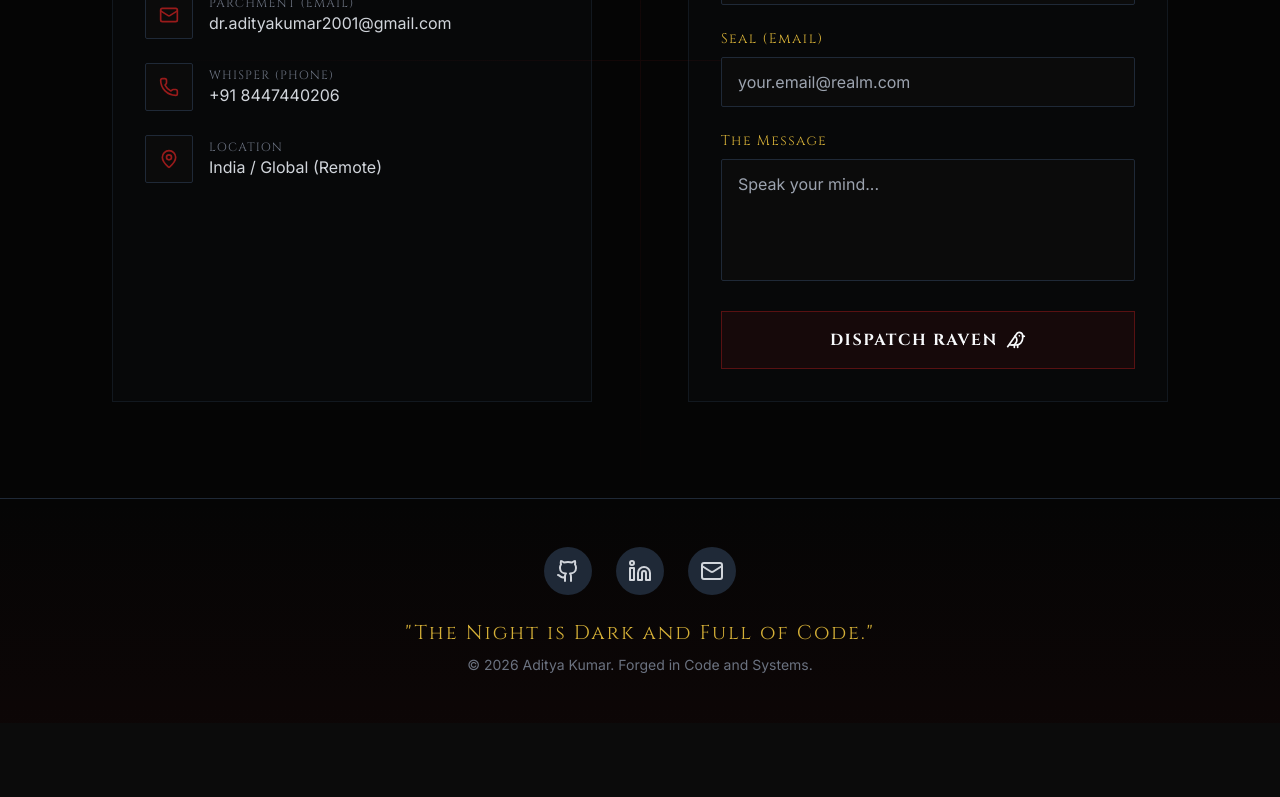
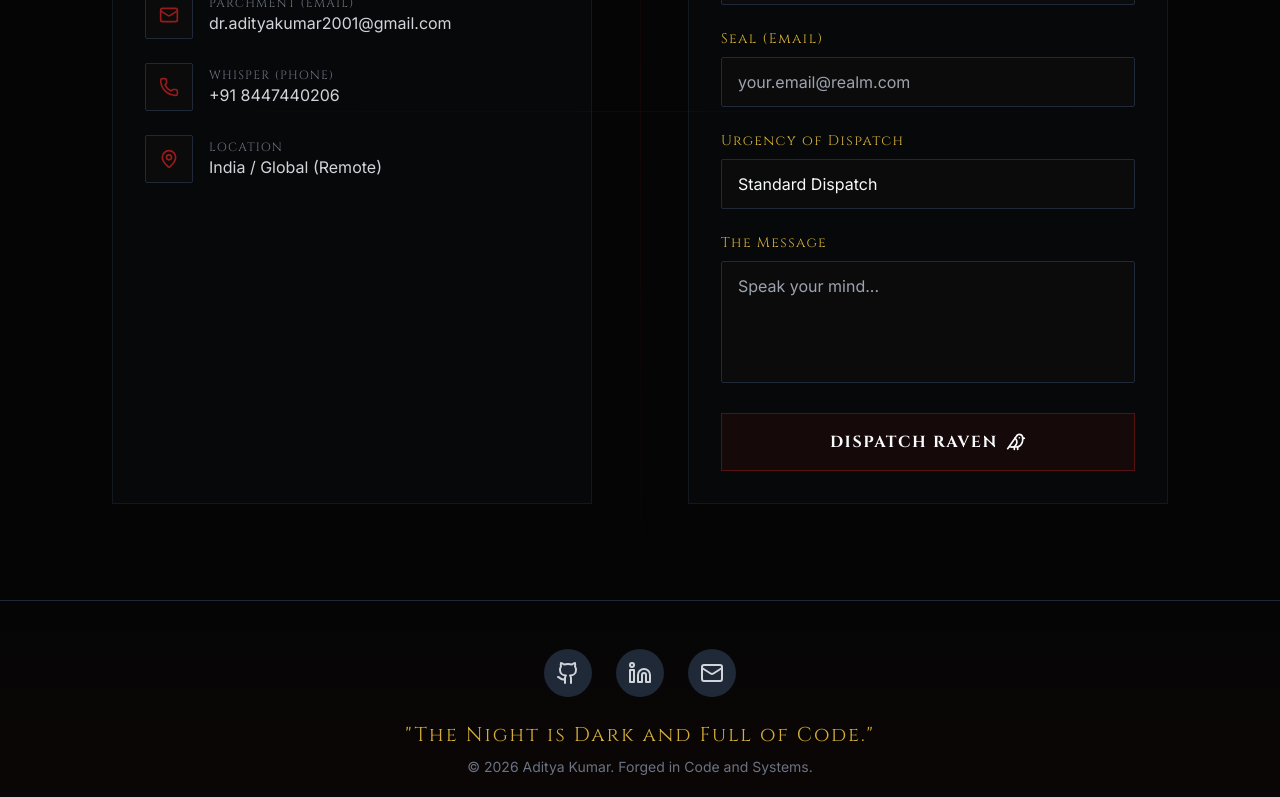
Before and after one commit to 002-Aditya/got-portfolio, a React app: page / in a window 1280 px wide. Shown: the part 6312-7109 px from the top of the page. Before the commit the page ends 7035 px from the top, so only its background shows below. Built offline with nearby package versions, Linux system fonts and the light colour scheme; the HTML template or start-up script is replaced by a standard one.

Commit message:
email sending along with flying raven

```diff
--- a/src/components/Contact.jsx
+++ b/src/components/Contact.jsx
@@ -4,7 +4,7 @@ import { Mail, Phone, MapPin, Bird } from 'lucide-react';
 import emailjs from '@emailjs/browser';
 import { fadeUp } from '../animations';
 
-import crowVideo from '../assets/videos/Crow_Messenger_Animated_Video.mp4';
+import crowVideo from '../assets/videos/AnimatedCrow.mp4';
 
 const Contact = () => {
   const formRef = useRef();
@@ -166,6 +166,20 @@ const Contact = () => {
                   />
                 </div>
 
+                {/* NEW FIELD: Urgency Dropdown */}
+                <div>
+                  <label htmlFor="urgency" className="font-cinzel text-sm text-gold tracking-widest block mb-2 cursor-pointer">Urgency of Dispatch</label>
+                  <select
+                    id="urgency"
+                    name="urgency_level"
+                    className="w-full bg-charcoal border border-iron rounded-sm px-4 py-3 text-frost font-inter focus:outline-none focus:border-gold focus:ring-1 focus:ring-gold transition-all appearance-none cursor-pointer"
+                  >
+                    <option value="Standard Dispatch">Standard Dispatch</option>
+                    <option value="Swift Wings (Urgent)">Swift Wings (Urgent)</option>
+                    <option value="Dark Wings (Critical)">Dark Wings, Dark Words (Critical)</option>
+                  </select>
+                </div>
+
                 <div>
                   <label htmlFor="message" className="font-cinzel text-sm text-gold tracking-widest block mb-2 cursor-pointer">The Message</label>
                   <textarea
@@ -196,7 +210,6 @@ const Contact = () => {
                   </span>
                 </button>
 
-                {/* Modern Error UI */}
                 {errorMsg && (
                   <motion.div
                     initial={{ opacity: 0, y: -10 }}
@@ -204,7 +217,7 @@ const Contact = () => {
                     exit={{ opacity: 0, y: -10 }}
                     className="p-4 bg-red-900/20 border border-red-500/50 rounded-sm mt-4 text-center"
                   >
-                    <p className="font-inter text-red-400 text-sm">
+                    <p className="font-inter text-red-400 text-sm whitespace-pre-wrap">
                       {errorMsg}
                     </p>
                   </motion.div>
```
Also changed, not shown: 2 other files (tests, documents, lock files or other folders).
